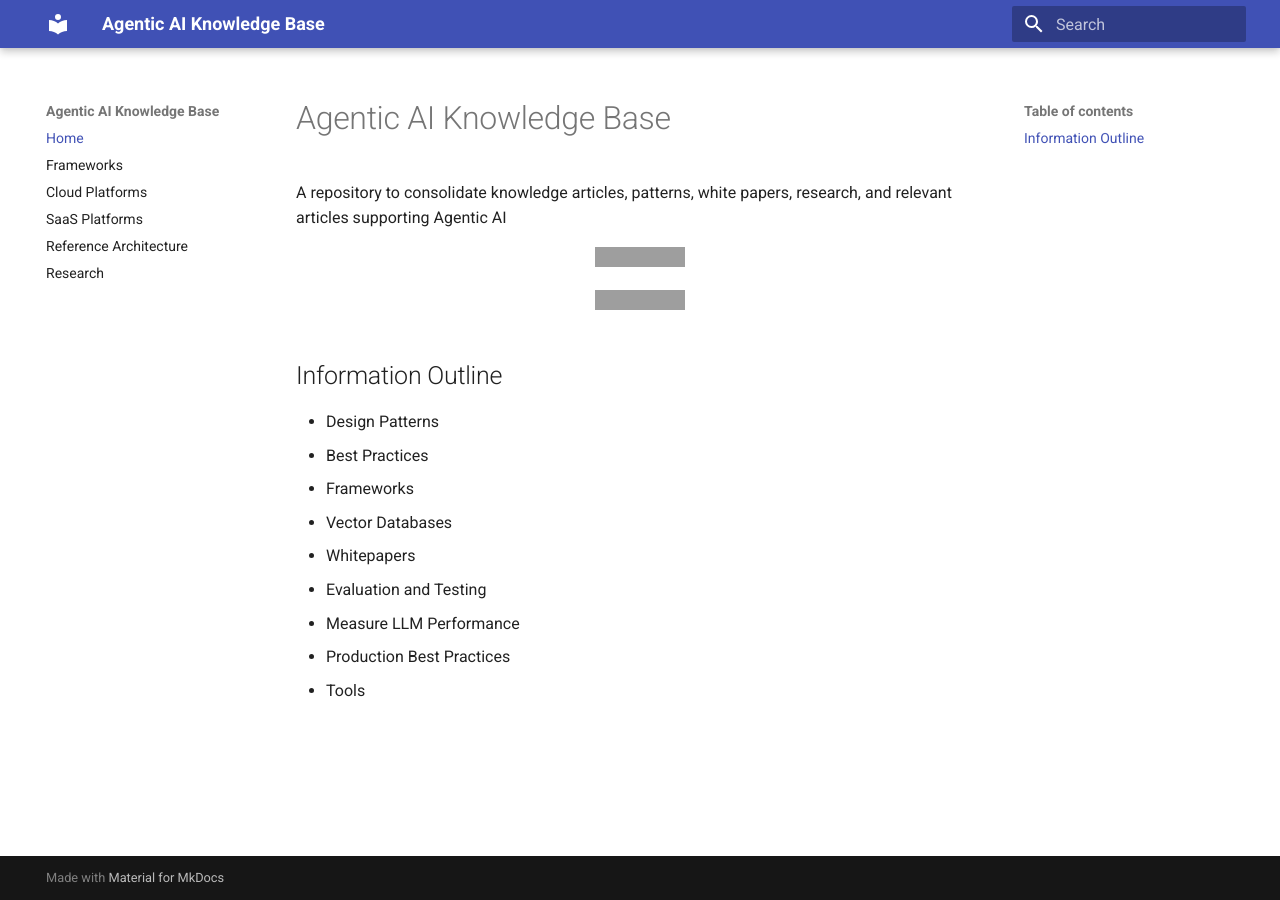
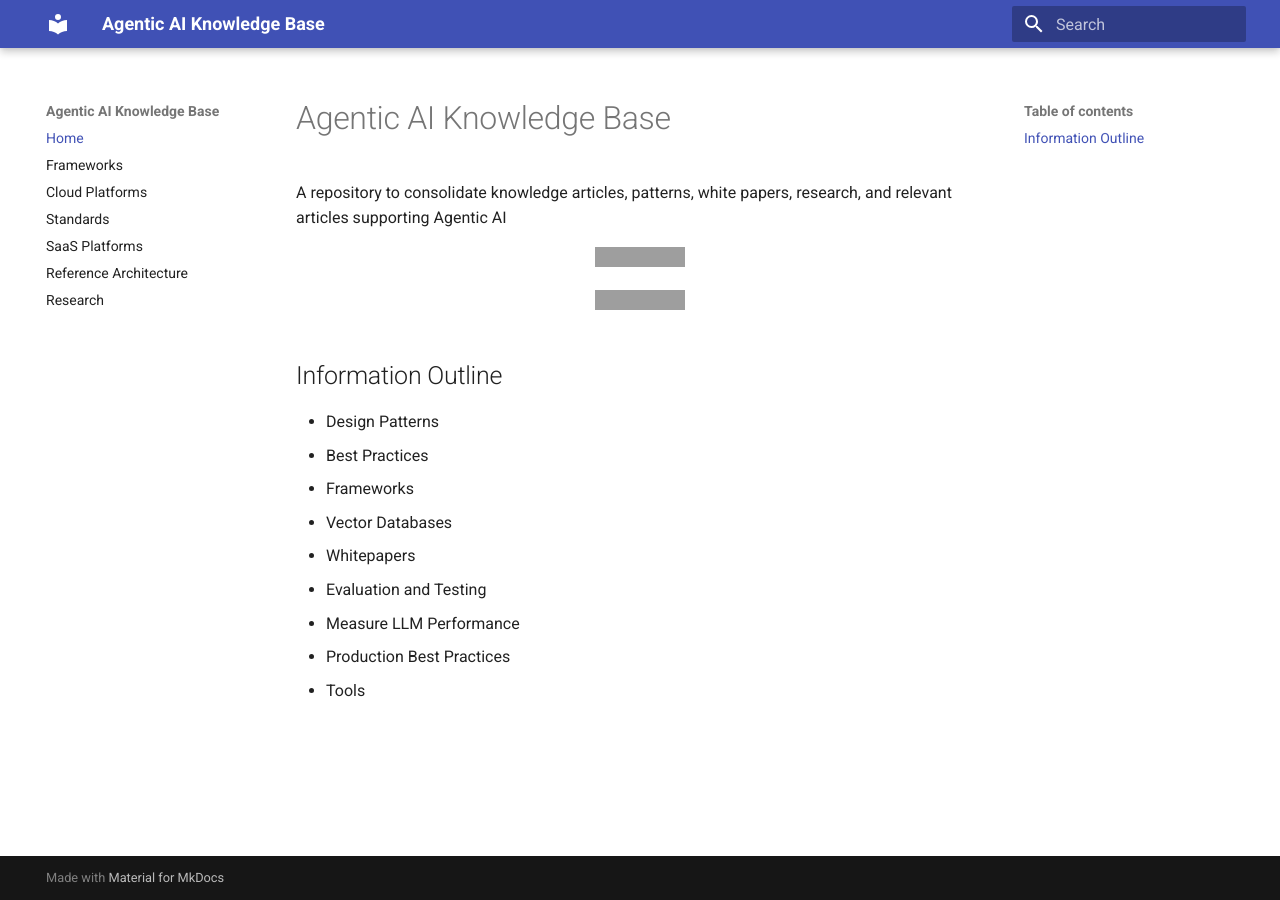
Before and after one commit to ankurkumarz/agentic-ai-knowledge-base, an MkDocs documentation site: the page built from docs/index.md, in a window 1280 px wide. Built offline with MkDocs 1.6.1 and Material for MkDocs 9.7.7, drawn with Linux system fonts in a browser that asks for light colours; grey boxes are pictures that could not be loaded.

Commit message:
added standards

```diff
--- a/mkdocs.yml
+++ b/mkdocs.yml
@@ -15,6 +15,7 @@
   - Home: 'index.md'
   - Frameworks: 'Frameworks/README.md'
   - Cloud Platforms: 'CloudProviderPlatforms/README.md'
+  - Standards: 'Standards/README.md'
   - SaaS Platforms: 'SaaSPlatforms/README.md'
   - Reference Architecture: 'ReferenceArchitecture/README.md'
   - Research: 'Research/README.md'
```
